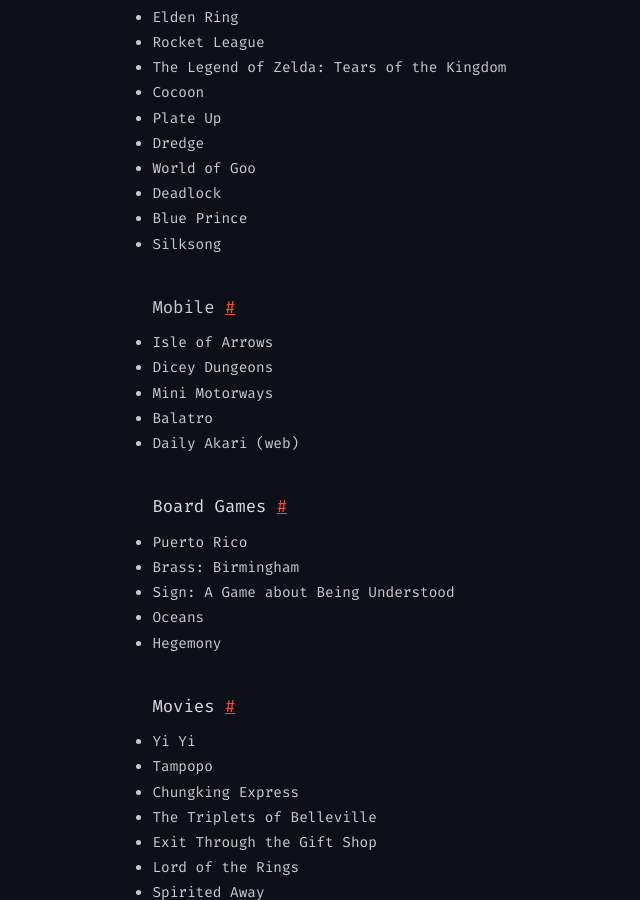
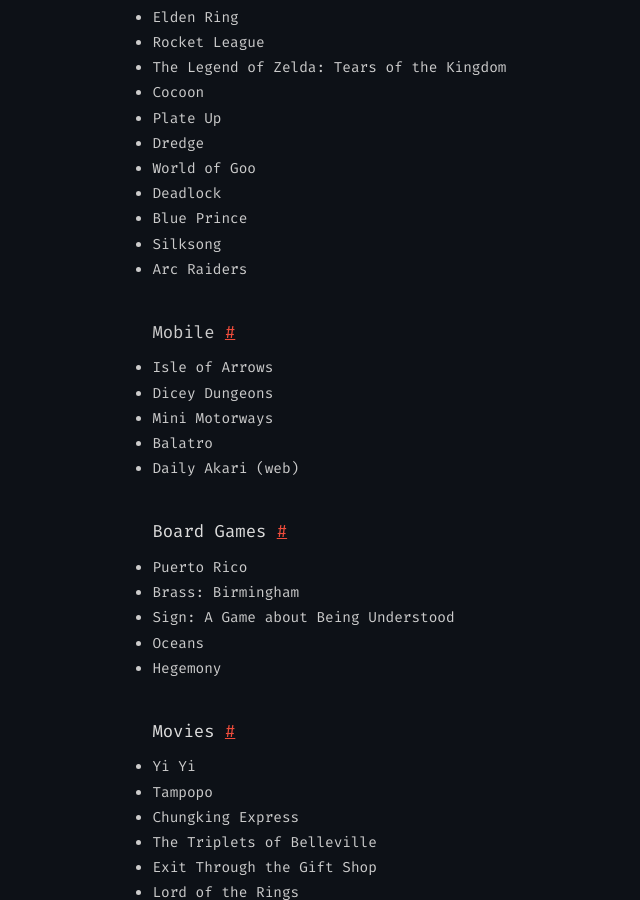
Before and after one commit to sourencho/sourencho.github.io, a Jekyll site: the page built from favorites.md, in a window 1280 px wide and 900 px high, scrolled down 1079 px. Shown: the whole window, without its empty margins (178-818 px from the left). Built offline with Jekyll 4.4.1, drawn with Linux system fonts in a browser that asks for light colours.

Commit message:
Update favorites.md

```diff
--- a/favorites.md
+++ b/favorites.md
@@ -50,6 +50,7 @@
 - Deadlock
 - Blue Prince
 - Silksong
+- Arc Raiders
 
 #### Mobile
 - Isle of Arrows
```
